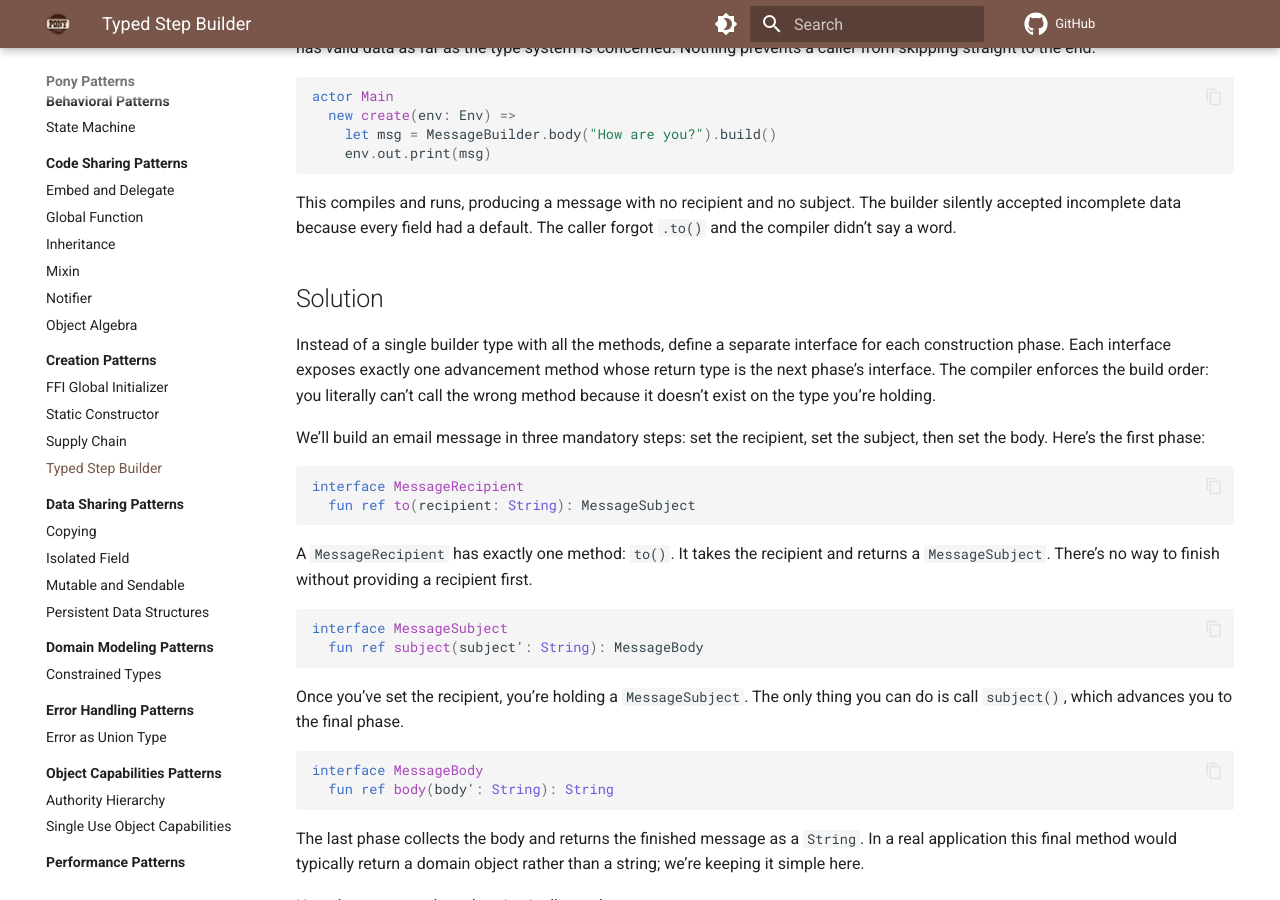
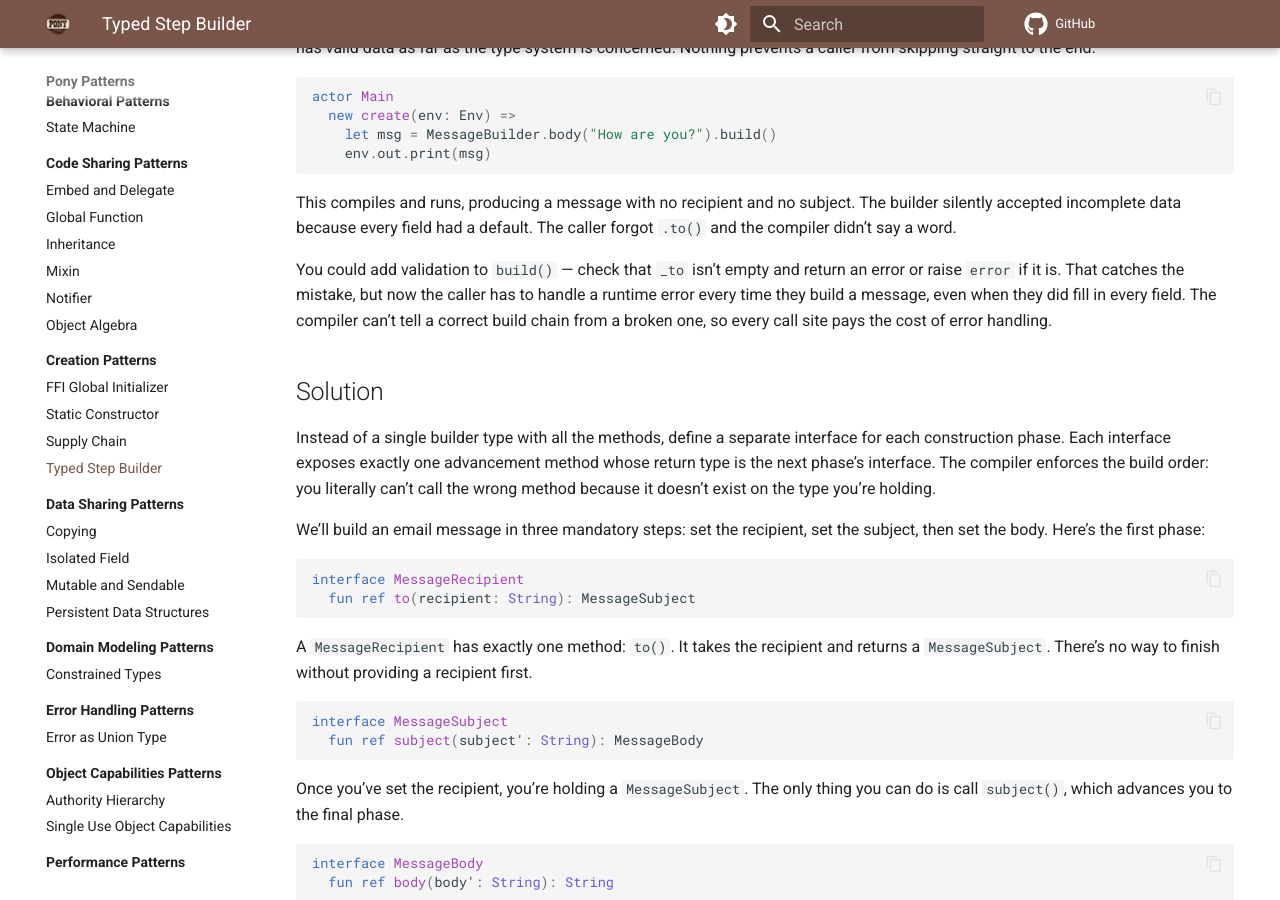
Before and after one commit to ponylang/pony-patterns, an MkDocs documentation site: the page built from docs/creation/typed-step-builder.md, in a window 1280 px wide and 900 px high, scrolled down 687 px. Built offline with MkDocs 1.6.1 and Material for MkDocs 9.7.7, drawn with Linux system fonts in a browser that asks for light colours; comment, search, counter and statistics services are not loaded.

Commit message:
Note that build-time validation is possible but shifts the cost to runtime
Every call site must handle the error even when the builder was used
correctly, because the compiler can't distinguish correct from incorrect
build chains.

````diff
--- a/docs/creation/typed-step-builder.md
+++ b/docs/creation/typed-step-builder.md
@@ -41,6 +41,8 @@ actor Main
 ```
 
 This compiles and runs, producing a message with no recipient and no subject. The builder silently accepted incomplete data because every field had a default. The caller forgot `.to()` and the compiler didn't say a word.
+
+You could add validation to `build()` — check that `_to` isn't empty and return an error or raise `error` if it is. That catches the mistake, but now the caller has to handle a runtime error every time they build a message, even when they did fill in every field. The compiler can't tell a correct build chain from a broken one, so every call site pays the cost of error handling.
 
 ## Solution
 
````
